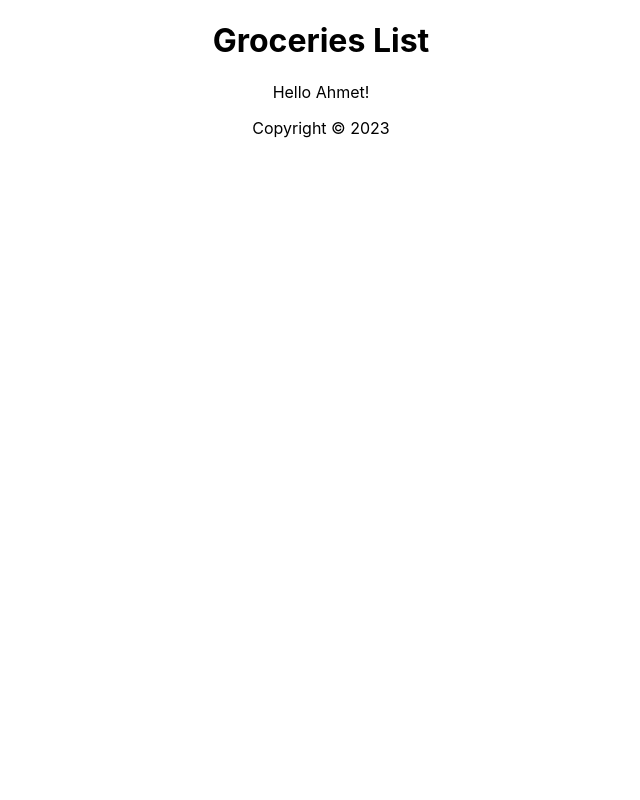
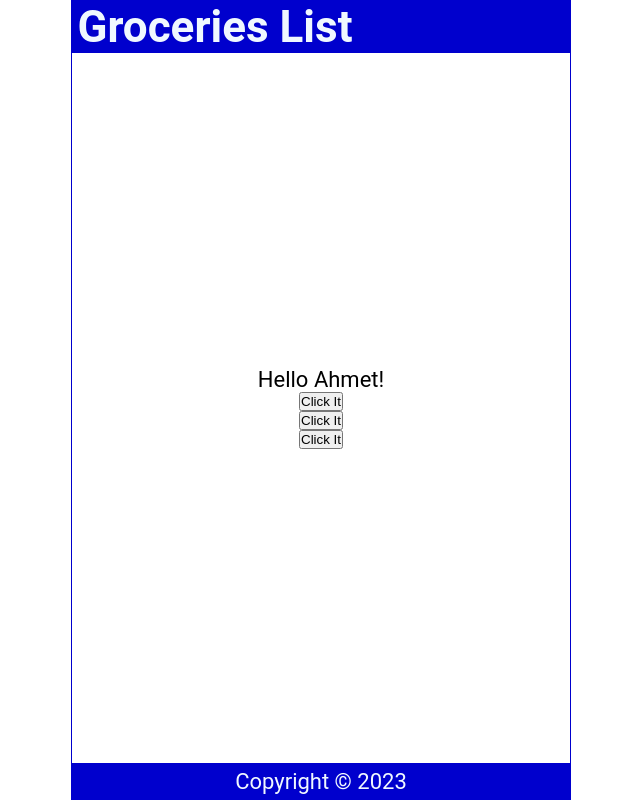
Before and after one commit to ahmetaydar/Dave-grey-tutorial-react-1, a React (Create React App) app: page / in a window 1280 px wide. Shown: the whole page, without its empty margins (319-959 px from the left). Built offline with nearby package versions, Linux system fonts and the light colour scheme.

Commit message:
click events

```diff
--- a/src/App.css
+++ /dev/null
@@ -1,38 +0,0 @@
-.App {
-  text-align: center;
-}
-
-.App-logo {
-  height: 40vmin;
-  pointer-events: none;
-}
-
-@media (prefers-reduced-motion: no-preference) {
-  .App-logo {
-    animation: App-logo-spin infinite 20s linear;
-  }
-}
-
-.App-header {
-  background-color: #282c34;
-  min-height: 100vh;
-  display: flex;
-  flex-direction: column;
-  align-items: center;
-  justify-content: center;
-  font-size: calc(10px + 2vmin);
-  color: white;
-}
-
-.App-link {
-  color: #61dafb;
-}
-
-@keyframes App-logo-spin {
-  from {
-    transform: rotate(0deg);
-  }
-  to {
-    transform: rotate(360deg);
-  }
-}
--- a/src/App.js
+++ b/src/App.js
@@ -1,4 +1,3 @@
-import "./App.css";
 import Header from "./Header.js";
 import Content from "./Content.js";
 import Footer from "./Footer";
--- a/src/Content.js
+++ b/src/Content.js
@@ -7,9 +7,23 @@
 
     return names[int];
   };
+  const handleClick = () => {
+    console.log("You clicked it");
+  };
+
+  const handleClick2 = (name) => {
+    console.log(`${name} was clicked`);
+  };
+
+  const handleClick3 = (e) => {
+    console.log(e.target.innerText);
+  };
   return (
     <main>
-      <p>Hello {handleNameChange()}!</p>
+      <p onDoubleClick={handleClick}>Hello {handleNameChange()}!</p>
+      <button onClick={handleClick}>Click It</button>
+      <button onClick={() => handleClick2("AHMET")}>Click It</button>
+      <button onClick={(e) => handleClick3(e)}>Click It</button>
     </main>
   );
 };
--- a/src/index.css
+++ b/src/index.css
@@ -1,13 +1,57 @@
+* {
+  margin: 0;
+  padding: 0;
+  box-sizing: border-box;
+}
+
+html {
+  font-size: 22px;
+}
+
 body {
-  margin: 0;
-  font-family: -apple-system, BlinkMacSystemFont, 'Segoe UI', 'Roboto', 'Oxygen',
-    'Ubuntu', 'Cantarell', 'Fira Sans', 'Droid Sans', 'Helvetica Neue',
-    sans-serif;
+  min-height: 100vh;
+  font-family: "Roboto", "Oxygen", "Ubuntu", "Cantarell", "Fira Sans",
+    "Droid Sans", "Helvetica Neue", sans-serif;
   -webkit-font-smoothing: antialiased;
   -moz-osx-font-smoothing: grayscale;
 }
 
-code {
-  font-family: source-code-pro, Menlo, Monaco, Consolas, 'Courier New',
-    monospace;
+.App {
+  display: flex;
+  flex-direction: column;
+  justify-content: center;
+  align-items: center;
+  height: 100vh;
+  width: 100%;
+  max-width: 500px;
+  border: 1px solid mediumblue;
+  margin: auto;
 }
+header {
+  width: 100%;
+  padding: 0 0.25em;
+  background-color: mediumblue;
+  color: aliceblue;
+  display: flex;
+  justify-content: space-between;
+  align-items: center;
+}
+
+main {
+  width: 100%;
+  display: flex;
+  flex-direction: column;
+  flex-grow: 1;
+  justify-content: center;
+  align-items: center;
+  overflow-y: auto;
+}
+
+footer {
+  width: 100%;
+  padding: 0.25em;
+  background-color: mediumblue;
+  color: aliceblue;
+  display: grid;
+  place-content: center;
+}
```
Also changed, not shown: src/logo.svg (deleted).
